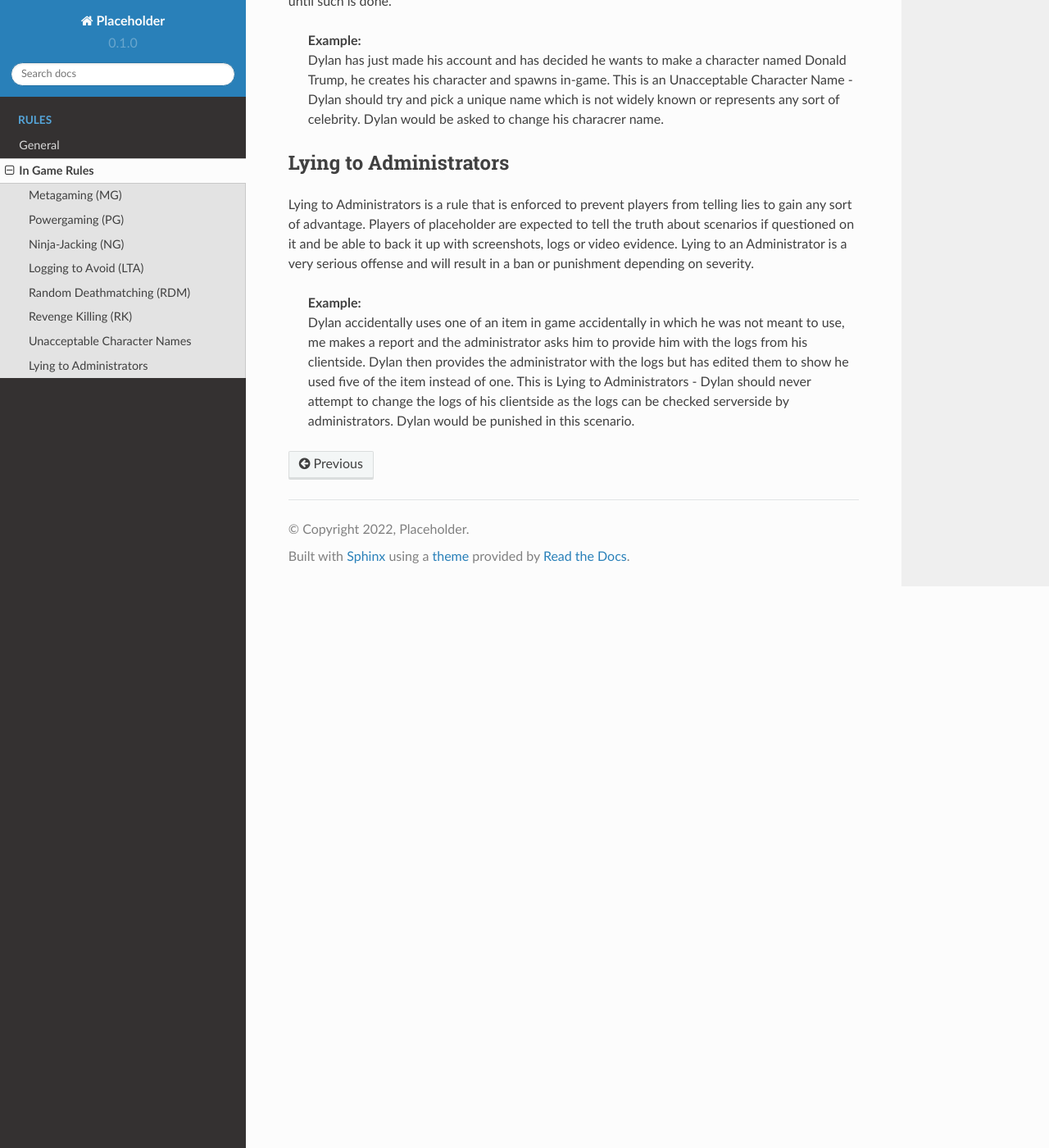
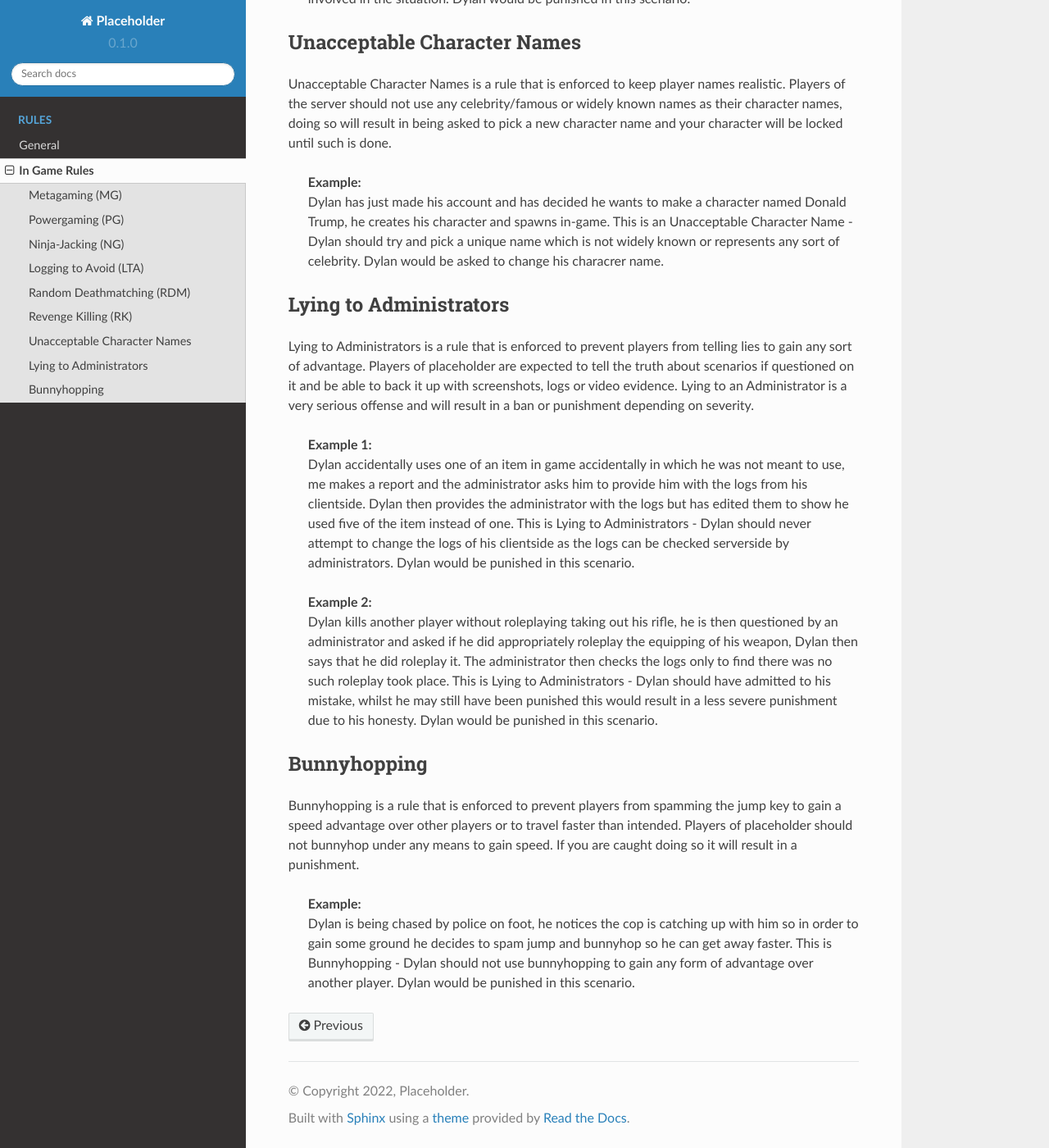
Before and after one commit to Illeeminati/doc, a Sphinx documentation site: the page built from docs/source/rules/ig_rules.rst, in a window 1280 px wide and 1400 px high, scrolled down 3159 px. Shown: the whole window at 82% size. Built offline with Sphinx 7.4.7 and the Read the Docs theme 2.0.0, drawn with Linux system fonts in a browser that asks for light colours; some of the changed text lies outside the part shown.

Commit message:
Update ig_rules.rst

```diff
--- a/docs/source/rules/ig_rules.rst
+++ b/docs/source/rules/ig_rules.rst
@@ -32,6 +32,11 @@ Powergaming is a rule that is enforced to prevent unrealistic actions being pref
 
    | **Example 3:**
    | Dylan is in his vehicle and travelling at 100 MPH, Dylan then crashes into the side of a bulding at full speed. Dylan then proceeds to drive off like nothing happened. This is Powergaming - Dylan's actions would be considered entrely unrealistic and the situation should be roleplayed by Dylan. Dylan should roleplay his injuries as a smash at 100 MPH will definitely leave some form of injuries or may even lead to death. Dylan would be punished in this scenario.
+
+.. note::
+  Actions preformed must also be realistic and achieveable by your character. Below is a list of actions that would be considered PG
+
+  - **Olympic Swimming** - Swimming for a long time without roleplaying any form of exhaustion.
 
 ******************
 Ninja-Jacking (NG)
@@ -81,5 +86,16 @@ Lying to Administrators
 ************************
 Lying to Administrators is a rule that is enforced to prevent players from telling lies to gain any sort of advantage. Players of placeholder are expected to tell the truth about scenarios if questioned on it and be able to back it up with screenshots, logs or video evidence. Lying to an Administrator is a very serious offense and will result in a ban or punishment depending on severity.
 
+   | **Example 1:**
+   | Dylan accidentally uses one of an item in game accidentally in which he was not meant to use, me makes a report and the administrator asks him to provide him with the logs from his clientside. Dylan then provides the administrator with the logs but has edited them to show he used five of the item instead of one. This is Lying to Administrators - Dylan should never attempt to change the logs of his clientside as the logs can be checked serverside by administrators. Dylan would be punished in this scenario.
+
+   | **Example 2:**
+   | Dylan kills another player without roleplaying taking out his rifle, he is then questioned by an administrator and asked if he did appropriately roleplay the equipping of his weapon, Dylan then says that he did roleplay it. The administrator then checks the logs only to find there was no such roleplay took place. This is Lying to Administrators - Dylan should have admitted to his mistake, whilst he may still have been punished this would result in a less severe punishment due to his honesty. Dylan would be punished in this scenario.
+
+************
+Bunnyhopping
+************
+Bunnyhopping is a rule that is enforced to prevent players from spamming the jump key to gain a speed advantage over other players or to travel faster than intended. Players of placeholder should not bunnyhop under any means to gain speed. If you are caught doing so it will result in a punishment.
+
    | **Example:**
-   | Dylan accidentally uses one of an item in game accidentally in which he was not meant to use, me makes a report and the administrator asks him to provide him with the logs from his clientside. Dylan then provides the administrator with the logs but has edited them to show he used five of the item instead of one. This is Lying to Administrators - Dylan should never attempt to change the logs of his clientside as the logs can be checked serverside by administrators. Dylan would be punished in this scenario.
+   | Dylan is being chased by police on foot, he notices the cop is catching up with him so in order to gain some ground he decides to spam jump and bunnyhop so he can get away faster. This is Bunnyhopping - Dylan should not use bunnyhopping to gain any form of advantage over another player. Dylan would be punished in this scenario.
```
